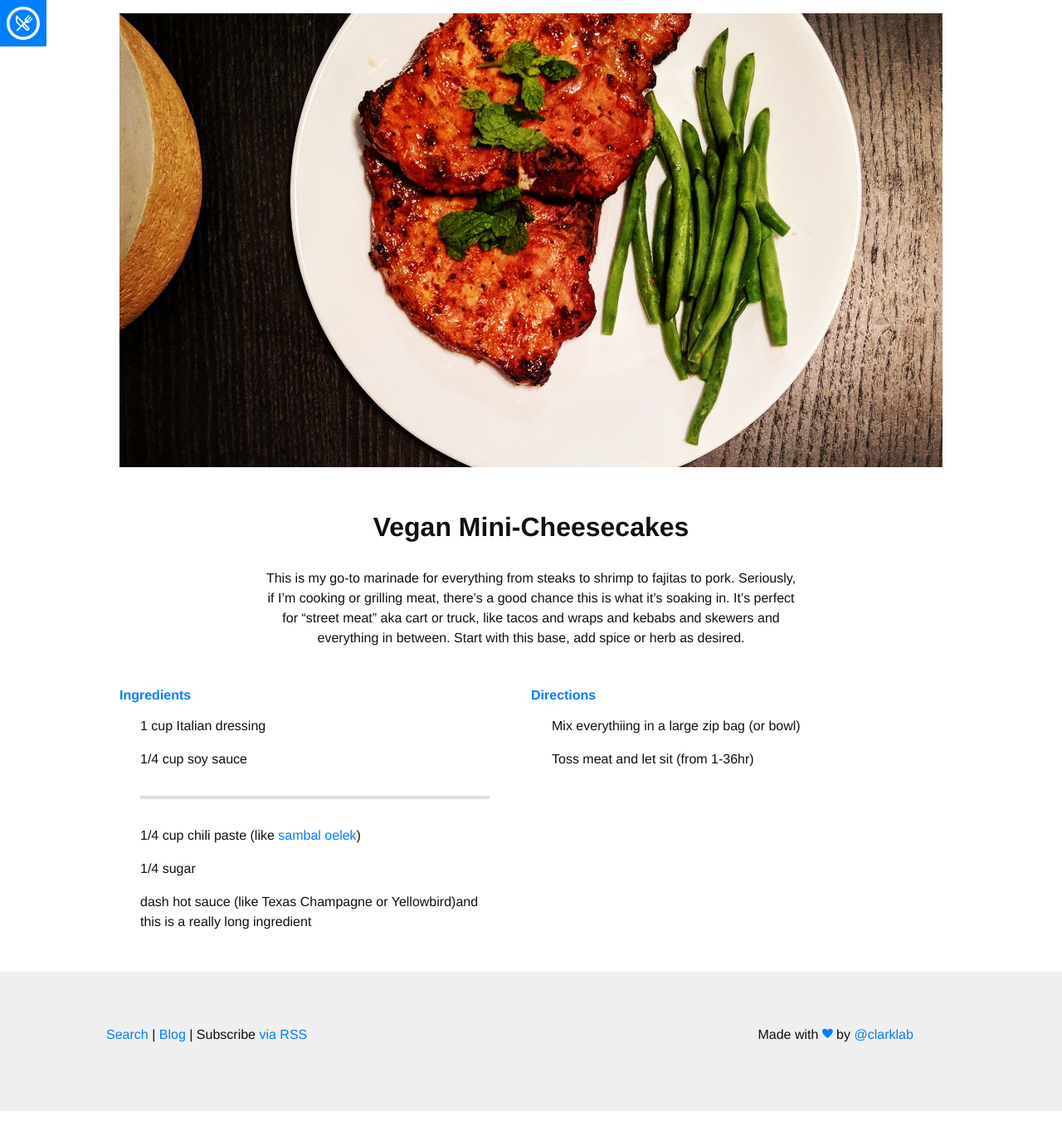
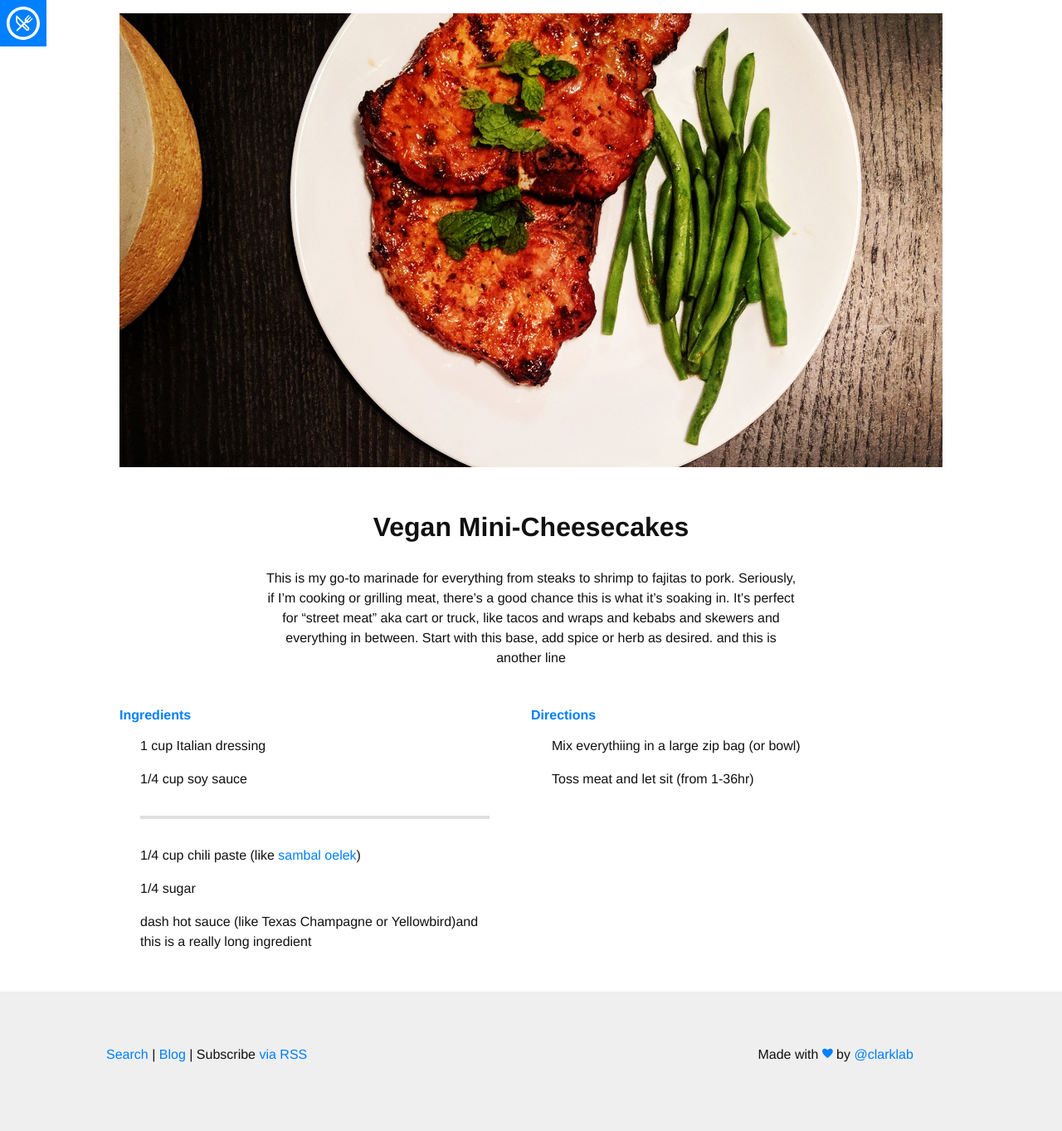
Before and after one commit to lynda365/lynda365.github.io, a Jekyll site: the page built from _recipes/vegan-mini-cheesecakes.md, in a window 1280 px wide. Shown: the whole page at 83% size. Built offline with Jekyll 4.4.1, drawn with Linux system fonts in a browser that asks for light colours; nearby versions of some CDN libraries; some web fonts are replaced; before the commit the page ends 1339 px from its top, so only the background shows below that.

Commit message:
Update vegan-mini-cheesecakes.md

```diff
--- a/_recipes/vegan-mini-cheesecakes.md
+++ b/_recipes/vegan-mini-cheesecakes.md
@@ -20,3 +20,4 @@ directions:
 ---
 
 This is my go-to marinade for everything from steaks to shrimp to fajitas to pork. Seriously, if I'm cooking or grilling meat, there's a good chance this is what it's soaking in. It's perfect for "street meat" aka cart or truck, like tacos and wraps and kebabs and skewers and everything in between. Start with this base, add spice or herb as desired.
+and this is another line
```
